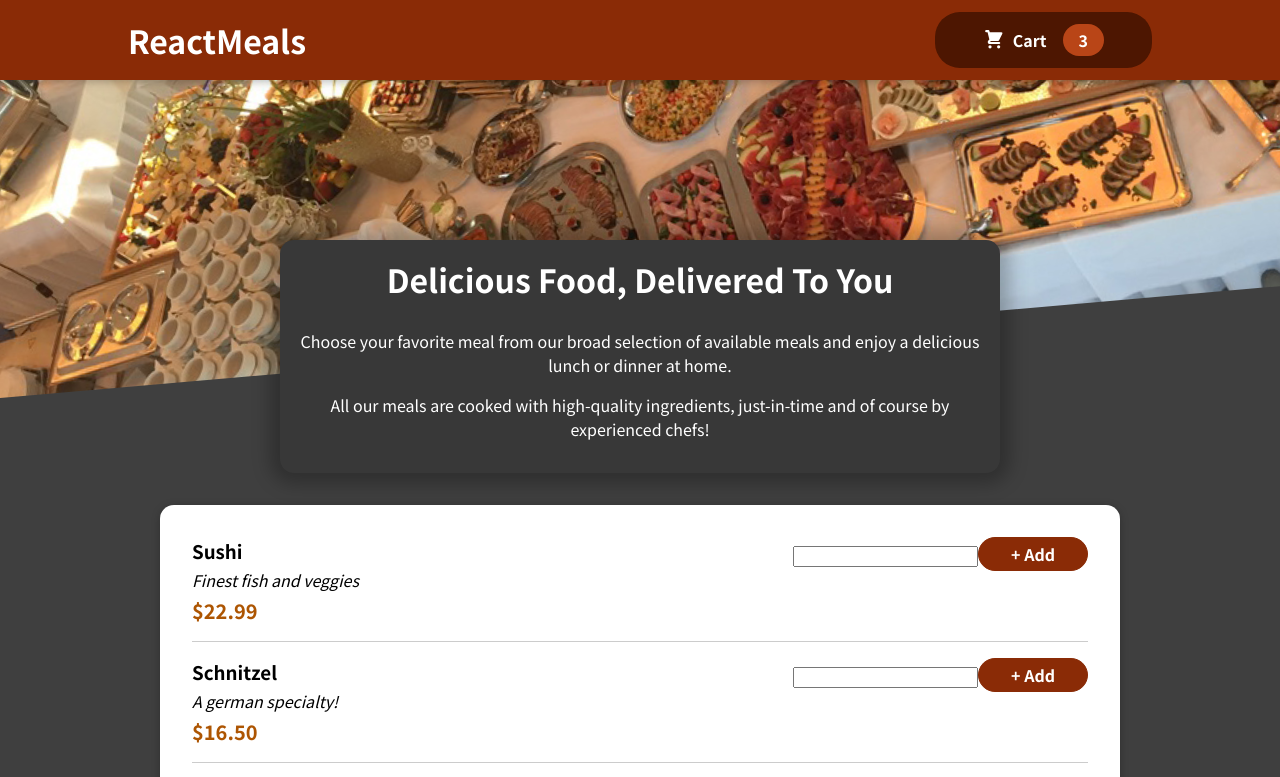
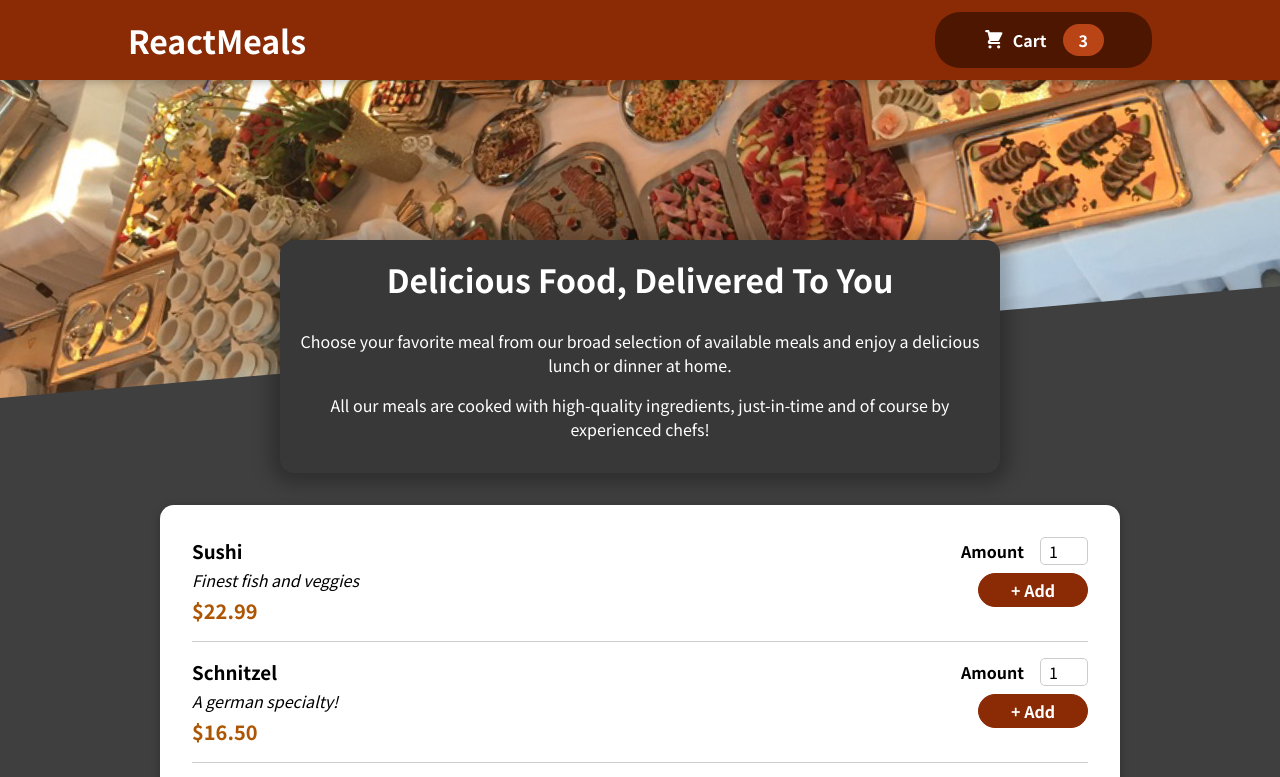
Before and after one commit to Mohamed-Ramadan1/Food-Order-App, a React (Create React App) app: page / in a window 1280 px wide. Shown: the top 777 px of the page. Built offline with nearby package versions, Linux system fonts and the light colour scheme.

Commit message:
end form

```diff
--- a/src/components/Meals/AvailableMeals.js
+++ b/src/components/Meals/AvailableMeals.js
@@ -33,6 +33,7 @@ const DUMMY_MEALS = [
 ];
 const AvilableMeals = () => {
     const mealsList = DUMMY_MEALS.map(meal => <MealItem
+        id={meal.id}
         key={meal.id}
         name={meal.name}
         description={meal.description}
--- a/src/components/Meals/MealItem/MealItemForm.js
+++ b/src/components/Meals/MealItem/MealItemForm.js
@@ -5,8 +5,16 @@ import Input from "../../UI/Input";
 const MealItemForm = props => {
     return (
         <form className={styles.form} >
-            <Input/>
-
+            <Input
+                label="Amount"
+                input={{
+                        id: 'amount_' + props.id,
+                        type: 'number',
+                        min: '1',
+                        max: '5',
+                        step: '1',
+                        defaultValue: '1',
+                }} />
             <button>+ Add</button>
         </form>
     )
--- a/src/components/UI/Input.js
+++ b/src/components/UI/Input.js
@@ -1,7 +1,13 @@
 import React from "react";
+import styles from './Input.module.css'
+const Input = props => {
+    return (
+        <div className={styles.input}>
+            <label htmlFor={props.input.id}>{props.label}</label>
+            <input  {...props.input}/>
 
-const Input = () => {
-    return <input type="text"/>
+        </div>
+    )
 }
 
 export default Input;
```
